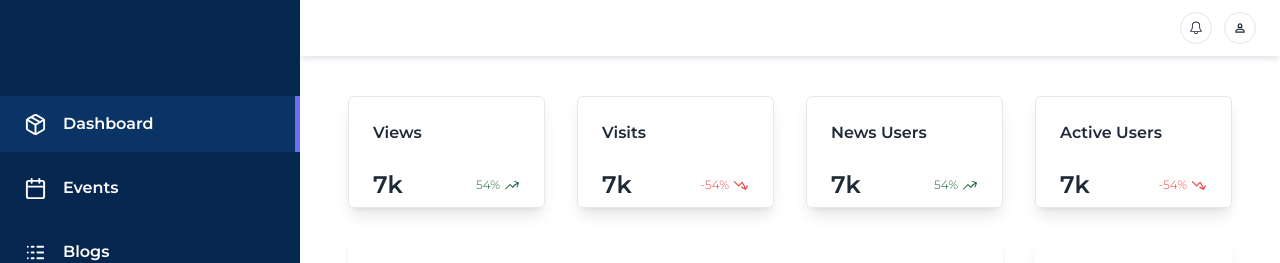
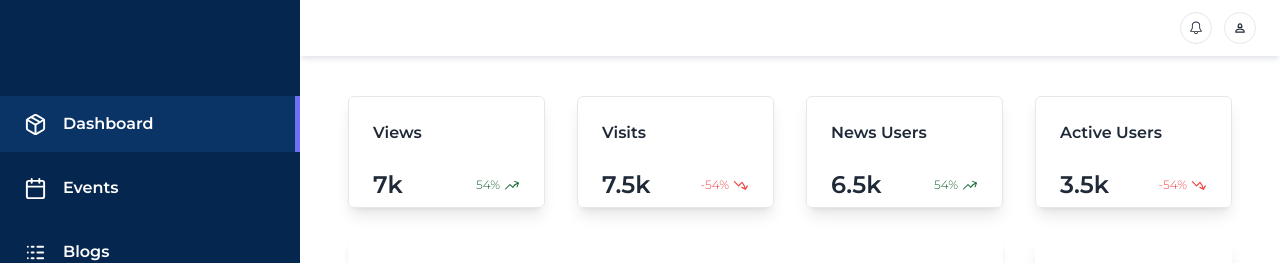
Before and after one commit to gracebir/admin-sorap, a Next.js app: page /admin/dashboard in a window 1280 px wide. Shown: the top 263 px of the page. Built offline with nearby package versions, Linux system fonts and the light colour scheme; no server answers.

Commit message:
create event create page

```diff
--- /dev/null
+++ b/src/app/admin/blogs/page.tsx
@@ -0,0 +1,11 @@
+/** @format */
+
+import React from "react";
+
+export default function Blogs() {
+    return (
+        <main>
+            <h1>Blogs</h1>
+        </main>
+    );
+}
--- a/src/app/admin/dashboard/page.tsx
+++ b/src/app/admin/dashboard/page.tsx
@@ -9,13 +9,13 @@ import React from "react";
 export default function Dashbord() {
     return (
         <main className='flex flex-col gap-6 lg:gap-8'>
-            <div className='grid grid-cols-1 md:grid-cols-4 gap-6 md:gap-8'>
+            <div className='grid grid-cols-1 md:grid-cols-2 lg:grid-cols-4 gap-6 md:gap-8'>
                 <StatCard count={7000} rate={0.54} title='Views' />
-                <StatCard count={7000} rate={-0.54} title='Visits' />
-                <StatCard count={7000} rate={0.54} title='News Users' />
-                <StatCard count={7000} rate={-0.54} title='Active Users' />
+                <StatCard count={7500} rate={-0.54} title='Visits' />
+                <StatCard count={6500} rate={0.54} title='News Users' />
+                <StatCard count={3500} rate={-0.54} title='Active Users' />
             </div>
-            <div className='grid md:grid-cols-4 grid-cols-1 md:gap-8 gap-6'>
+            <div className='grid lg:grid-cols-4 grid-cols-1 md:gap-8 gap-6'>
                 <DashboardChart />
                 <div className='shadow-lg col-span-1'></div>
             </div>
--- /dev/null
+++ b/src/app/admin/events/create-event/page.tsx
@@ -0,0 +1,12 @@
+/** @format */
+
+import FormEvent from "@/components/event/create-event/FormEvent";
+import React from "react";
+
+export default function CreateEvent() {
+    return (
+        <main>
+            <FormEvent />
+        </main>
+    );
+}
--- a/src/app/admin/events/page.tsx
+++ b/src/app/admin/events/page.tsx
@@ -6,9 +6,11 @@ import ThumbEvent from "@/assets/event.jpeg";
 import Image from "next/image";
 import { events, TabItems } from "@/utils/constasts";
 import EventTile from "@/components/event/EventTile";
+import Link from "next/link";
 
 function Events() {
     const [activeTab, setActiveTab] = useState("upcoming");
+
     return (
         <main className='flex flex-col gap-10 md:gap-12'>
             <div className='flex flex-col items-start gap-8 md:gap-10'>
@@ -22,7 +24,9 @@ function Events() {
                         className='w-full h-full object-cover rounded-md'
                     />
                 </div>
-                <Button text='Add event' />
+                <Link href={"/admin/events/create-event"}>
+                    <Button text='Add event' />
+                </Link>
             </div>
             <div className='flex flex-col gap-6 md:gap-8'>
                 <div className='flex space-x-8'>
@@ -42,9 +46,10 @@ function Events() {
                         </button>
                     ))}
                 </div>
-                <div className='flex flex-col gap-4'>
-                    {events.map((item) => (
+                <div className='flex flex-col gap-8'>
+                    {events.map((item, i) => (
                         <EventTile
+                            key={`${item.name}-${i}`}
                             time_range={item.time}
                             event_date={item.date}
                             imageUrl=''
--- /dev/null
+++ b/src/app/admin/program/page.tsx
@@ -0,0 +1,11 @@
+/** @format */
+
+import React from "react";
+
+export default function Program() {
+    return (
+        <div>
+            <h1>Program</h1>
+        </div>
+    );
+}
```
